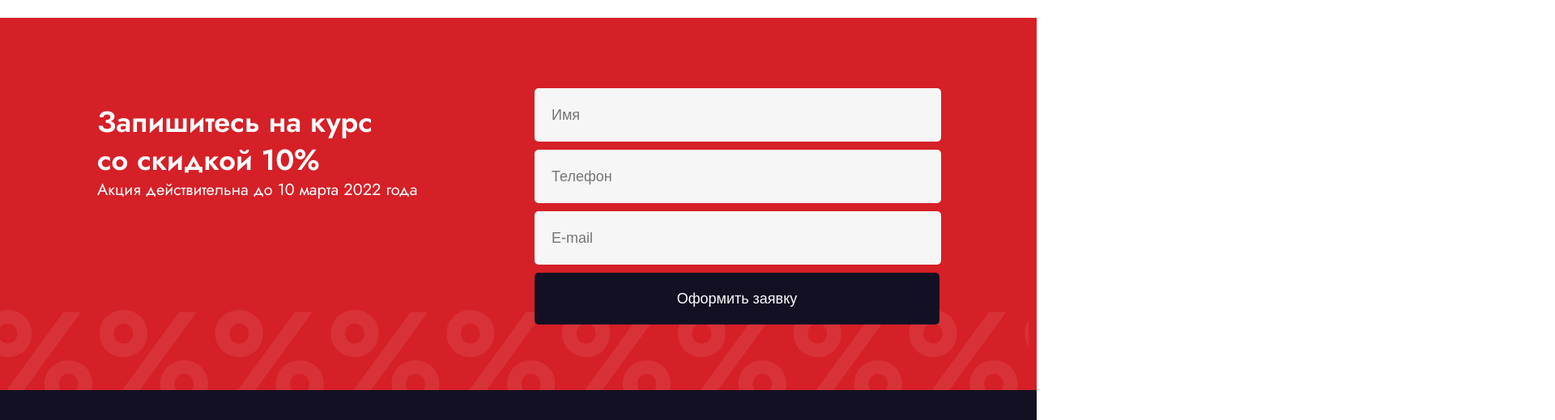
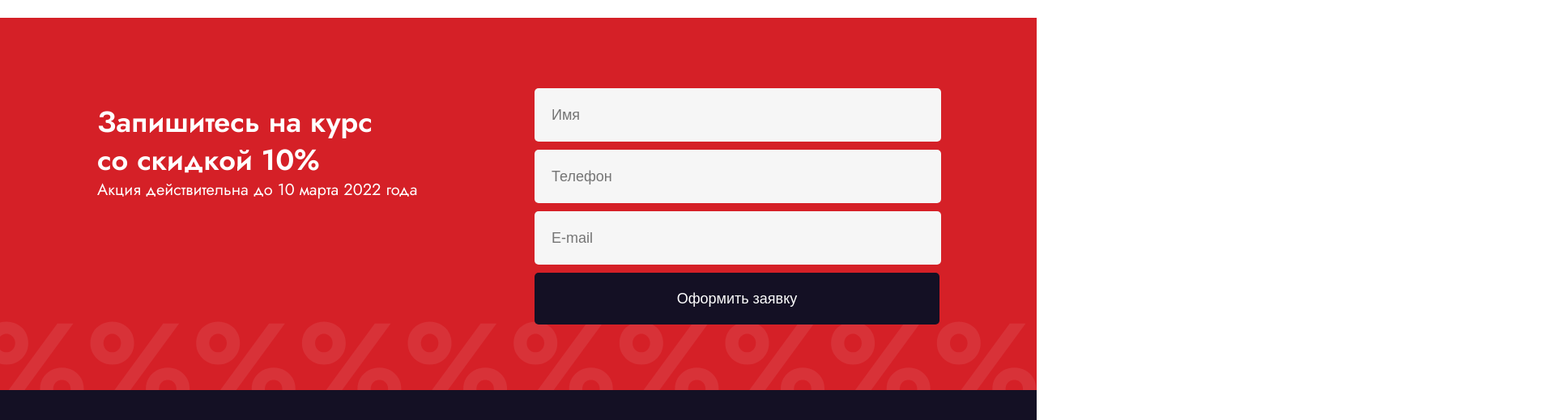
Before and after one commit to vladislav-isaenko/robo-school, a plain HTML site: page index.html in a window 1280 px wide. Shown: the part 3784-4303 px from the top of the page at 81% size, 1920 px wide, since content can reach past the window. Drawn offline with Linux system fonts and the light colour scheme.

Commit message:
fixed percents

```diff
--- a/index.html
+++ b/index.html
@@ -706,7 +706,10 @@
                 <button class="order-form-button" id="order-form-button">Оформить заявку</button>
                 </form>
             </div>
-            <div class="percents"></div>
+            <div class="percents">
+                <img src="images/%%%%%%%%%%.svg" alt="">
+                <img src="images/%%%%%%%%%%.svg" alt="">
+            </div>
         </div>
     </section>
 
--- a/styles/style.css
+++ b/styles/style.css
@@ -637,14 +637,16 @@ body {
 }
 
 .percents {
-    background-image: url("../images/%%%%%%%%%%.svg");
-    background-repeat: repeat-x;
-    width: 100%;
-    height: 120.546px;
     position: absolute;
     bottom: -21px;
     left: -10px;
     z-index: 0;
+    display: flex;
+}
+
+.percents img {
+    width: 100%;
+    height: 120.546px;
 }
 
 .feat {
```
